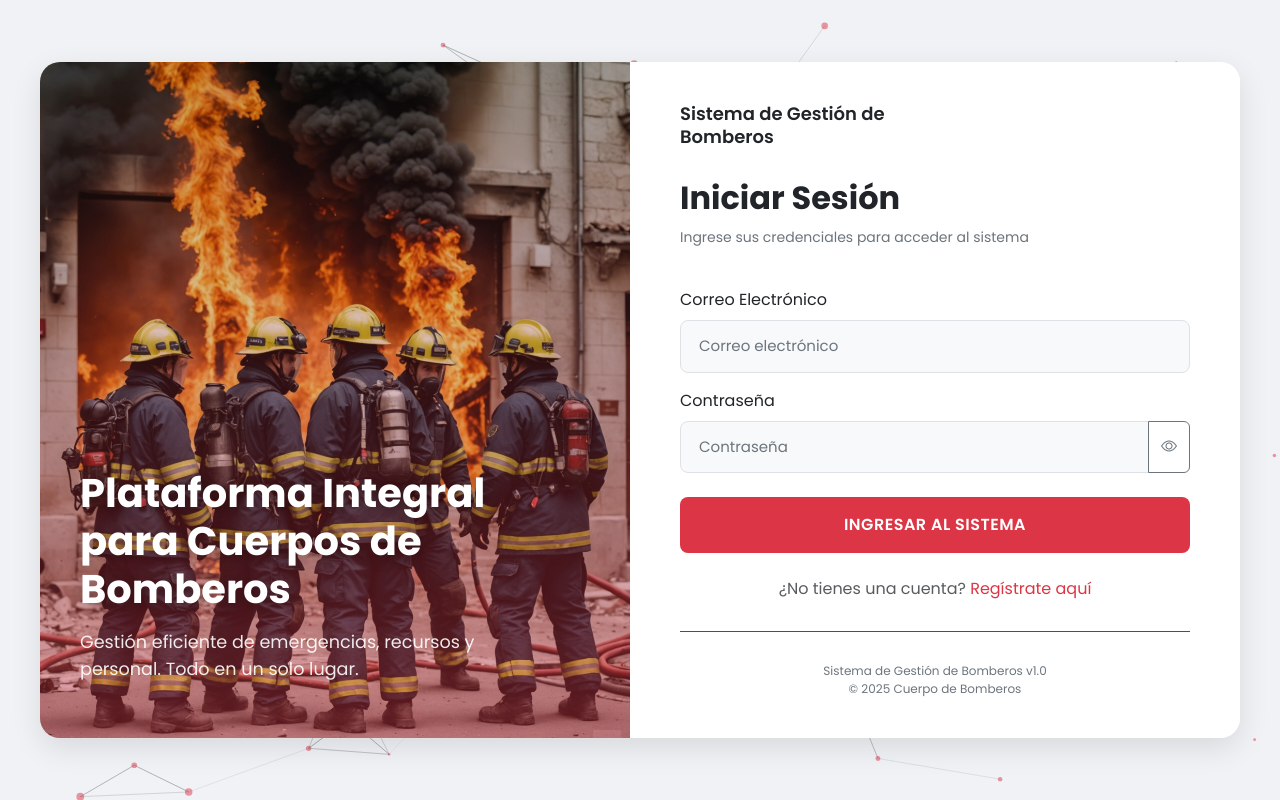
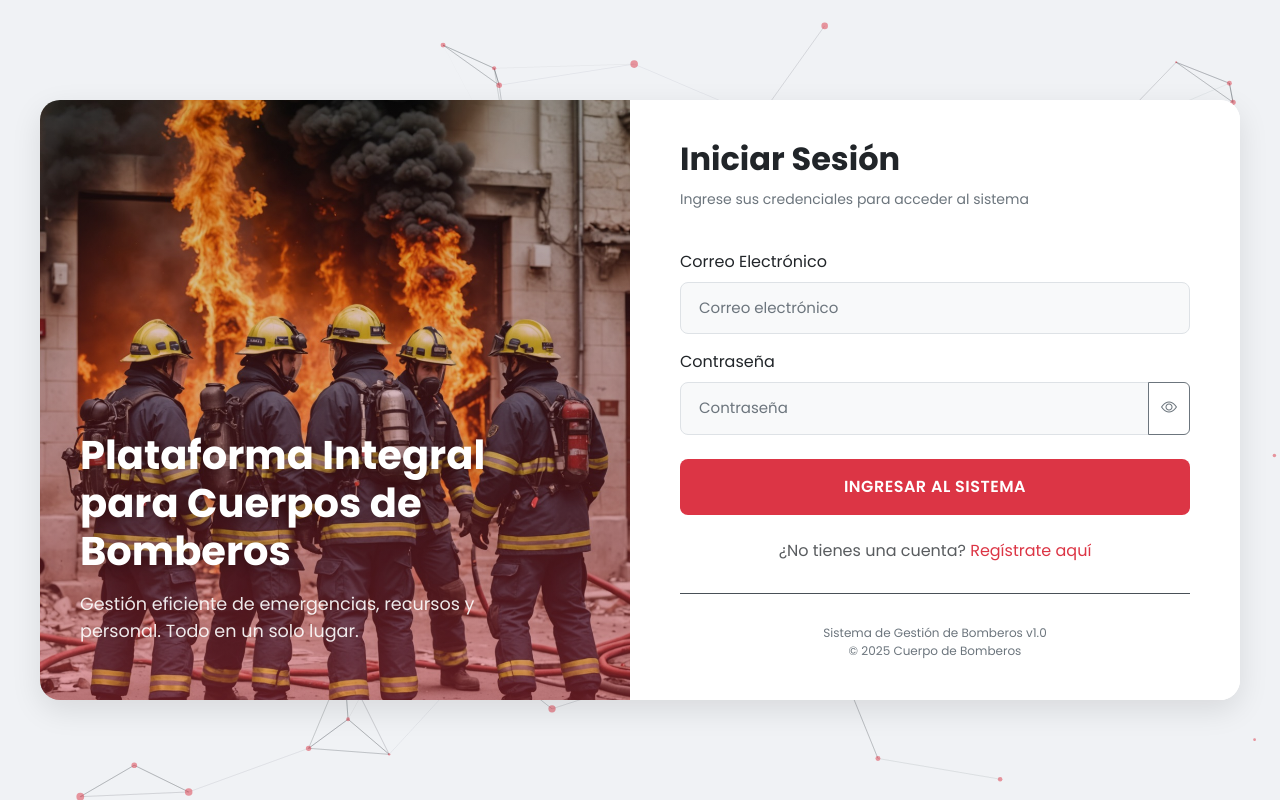
Before and after one commit to DiegoJimenez-272/Bomber, a Django app: page /login/ in a window 1280 px wide. Run offline with Django 5.2, Linux system fonts and the light colour scheme; parts of the project's set-up code (start-up, migrations or seed data) failed here and were passed over; some libraries are stand-ins or nearby versions.

Commit message:
Actualizacion del sistema de bomberos

```diff
--- a/templates/usuarios/login.html
+++ b/templates/usuarios/login.html
@@ -3,11 +3,7 @@
 {% block title %}Iniciar Sesión - Sistema Bomberos{% endblock %}
 
 {% block content %}
-<div class="logo-container">
-    <div class="logo-text">
-        Sistema de Gestión de<br>Bomberos
-    </div>
-</div>
+
 
 <h1 class="auth-title">Iniciar Sesión</h1>
 <p class="subtitle">Ingrese sus credenciales para acceder al sistema</p>
```
Also changed, not shown: media/logos_companias/CG1_uOhud9H.png (deleted), media/logos_companias/COMP3.png (deleted).
